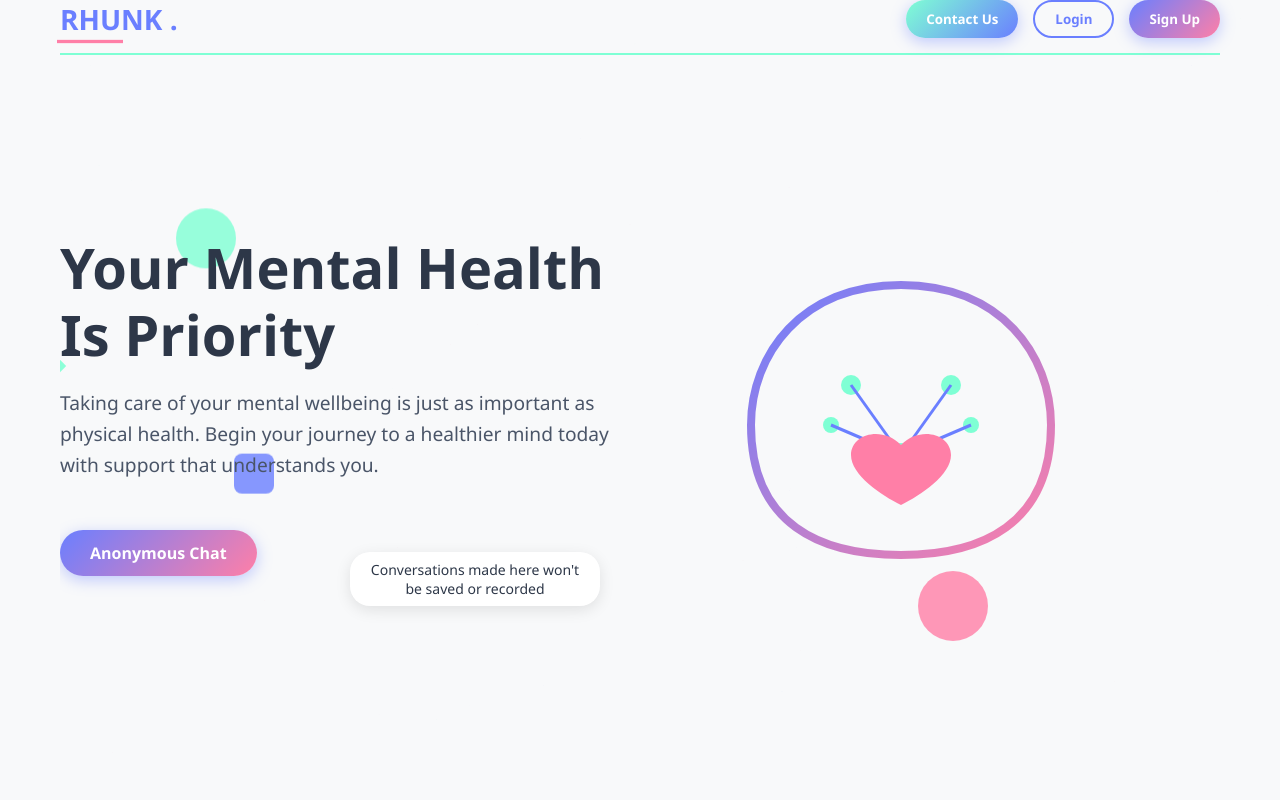
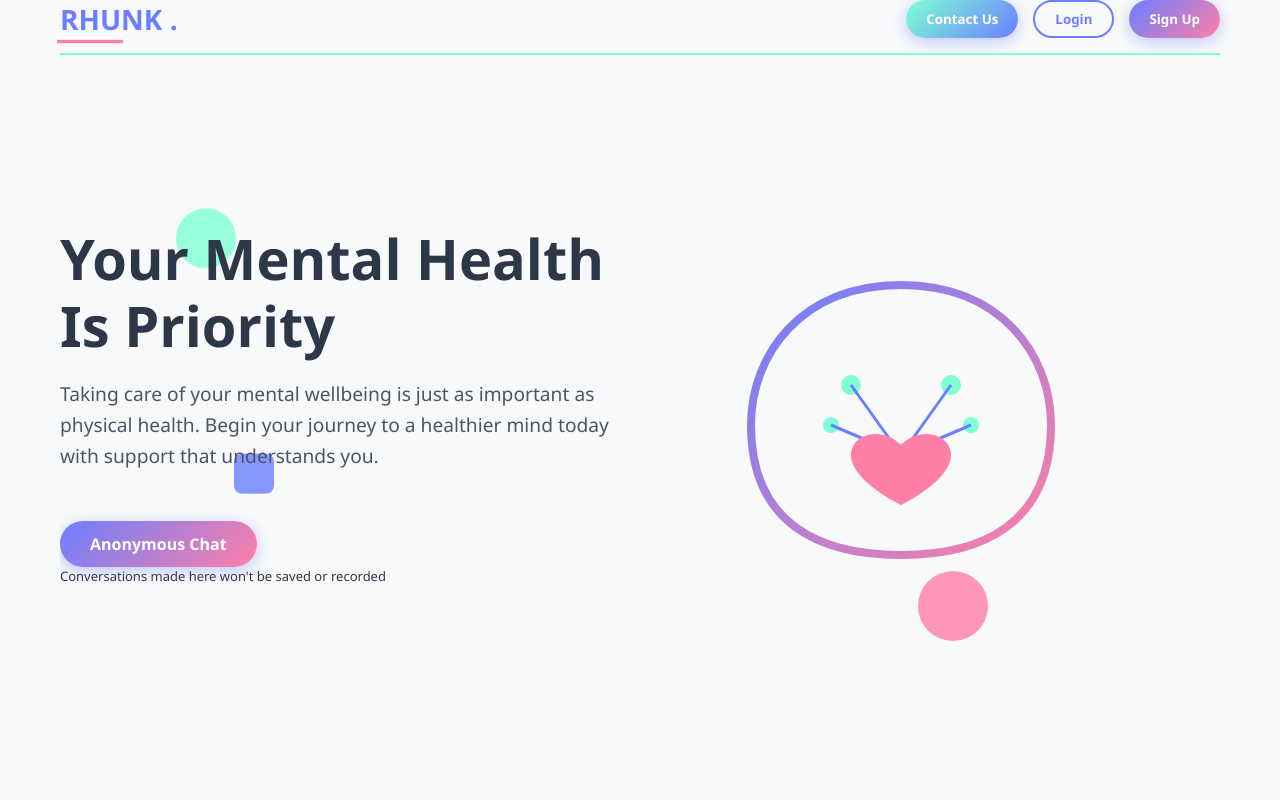
Before and after one commit to ObioraDavid/Rhunks, a plain HTML site: page index.html in a window 1280 px wide. Shown: the top 800 px of the page. Drawn offline with Linux system fonts and the light colour scheme.

Commit message:
Update index.html

```diff
--- a/index.html
+++ b/index.html
@@ -675,9 +675,7 @@ contactModal.classList.remove('active');
                 <h1 class="hero-title">Your Mental Health <br>Is Priority</h1>
                 <p class="hero-subtitle">Taking care of your mental wellbeing is just as important as physical health. Begin your journey to a healthier mind today with support that understands you.</p>
                 <a href="mental.html" class="cta-button">Anonymous Chat</a>
-                <div class="floating-text">Conversations made here won't be saved or recorded</div>
-                <div class="arrow arrow-1"></div>
-                <div class="arrow arrow-2"></div>
+                <p style="font-size: small;">Conversations made here won't be saved or recorded<p>
             </div>
 
             <div class="hero-image">
```
